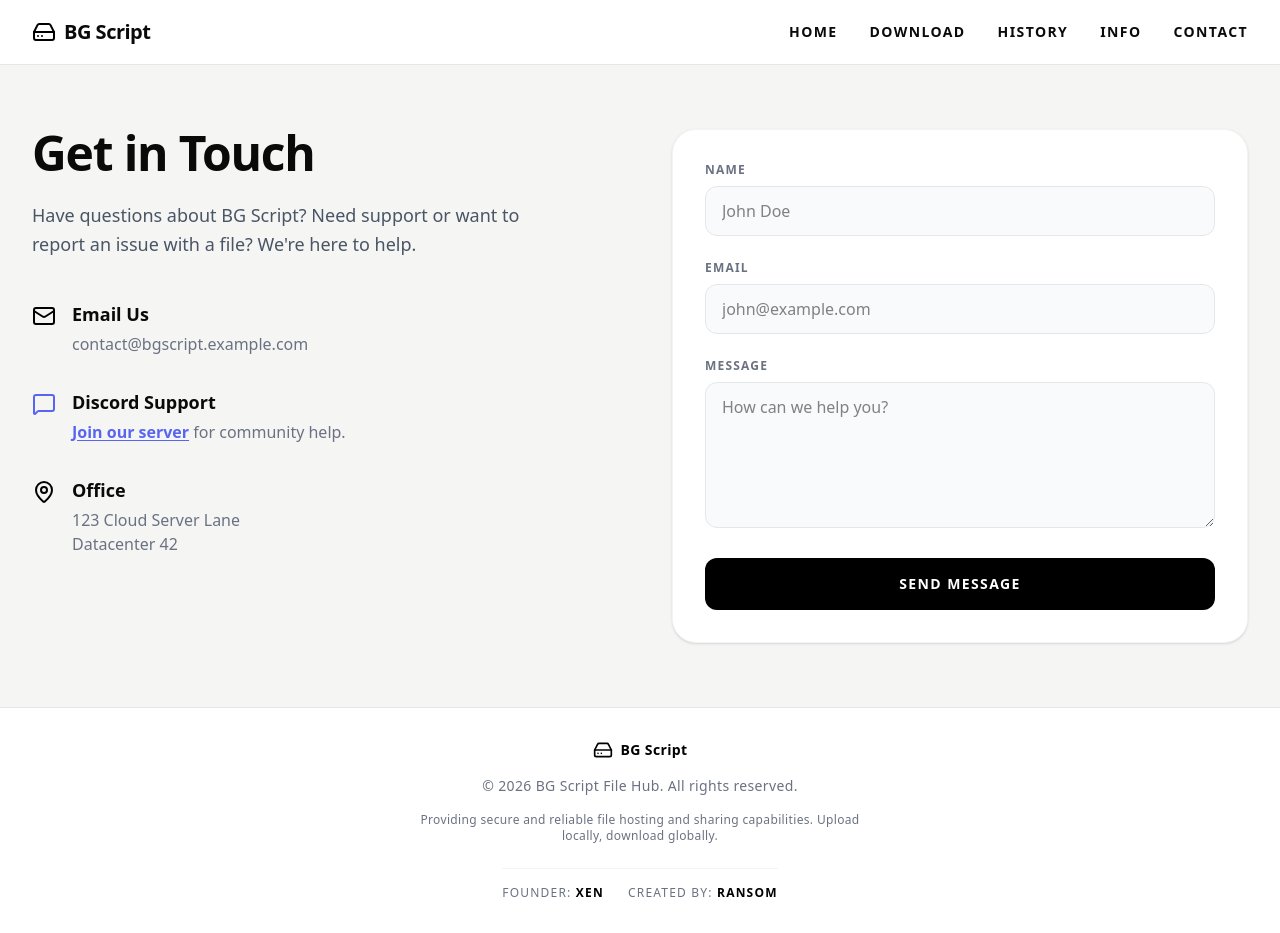
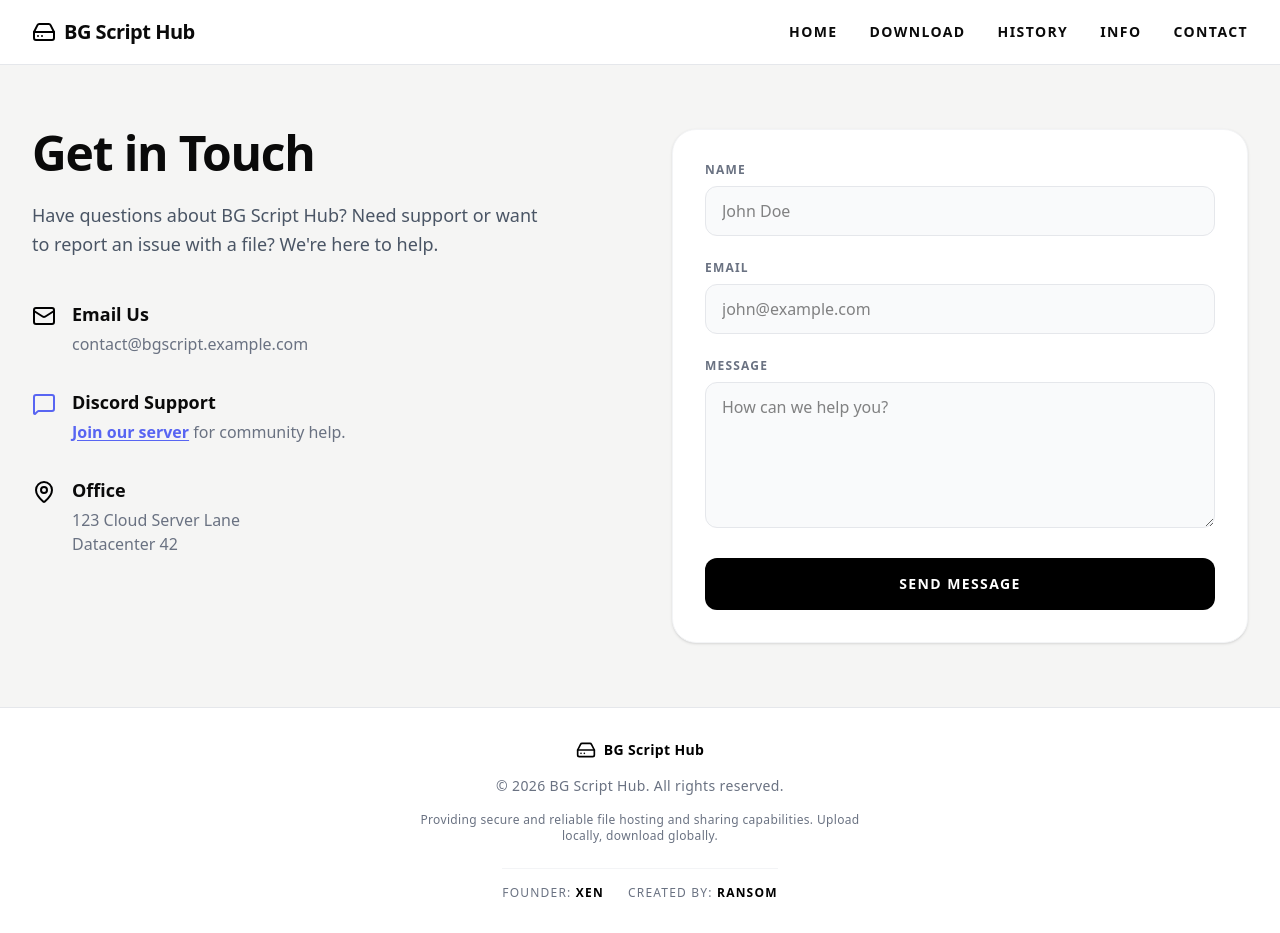
Before and after one commit to visionransom95/Bg-script-Hub, a React (Vite) app: page /contact in a window 1280 px wide. Built offline with nearby package versions, Linux system fonts and the light colour scheme.

Commit message:
refactor: Update application name to BG Script Hub
The application's name has been updated from "BG Script File Hub" to "BG Script Hub" across the UI, metadata, and documentation to reflect the core product more concisely. This change ensures consistency in branding.

```diff
--- a/index.html
+++ b/index.html
@@ -3,7 +3,7 @@
   <head>
     <meta charset="UTF-8" />
     <meta name="viewport" content="width=device-width, initial-scale=1.0" />
-    <title>My Google AI Studio App</title>
+    <title>BG Script Hub</title>
   </head>
   <body>
     <div id="root"></div>
--- a/metadata.json
+++ b/metadata.json
@@ -1,5 +1,5 @@
 {
-  "name": "BG Script File Hub",
+  "name": "BG Script Hub",
   "description": "Secure platform for storing and downloading files with joining discord and contacting features.",
   "requestFramePermissions": [],
   "majorCapabilities": []
--- a/src/components/Footer.tsx
+++ b/src/components/Footer.tsx
@@ -6,9 +6,9 @@ export default function Footer() {
       <div className="max-w-7xl mx-auto px-4 sm:px-6 lg:px-8 flex flex-col items-center gap-4">
         <div className="flex items-center gap-2 text-black">
           <HardDrive className="h-5 w-5" />
-          <span className="font-bold">BG Script</span>
+          <span className="font-bold">BG Script Hub</span>
         </div>
-        <p>&copy; {new Date().getFullYear()} BG Script File Hub. All rights reserved.</p>
+        <p>&copy; {new Date().getFullYear()} BG Script Hub. All rights reserved.</p>
         <p className="text-xs max-w-md mx-auto">
           Providing secure and reliable file hosting and sharing capabilities.
           Upload locally, download globally.
--- a/src/components/Navbar.tsx
+++ b/src/components/Navbar.tsx
@@ -24,7 +24,7 @@ export default function Navbar() {
           <div className="flex items-center">
             <Link to="/" className="flex items-center gap-2">
               <HardDrive className="h-6 w-6 text-black" />
-              <span className="font-bold text-xl tracking-tight">BG Script</span>
+              <span className="font-bold text-xl tracking-tight">BG Script Hub</span>
             </Link>
           </div>
 
--- a/src/pages/Contact.tsx
+++ b/src/pages/Contact.tsx
@@ -16,7 +16,7 @@ export default function Contact() {
         <div>
           <h1 className="text-4xl sm:text-5xl font-bold tracking-tight mb-6">Get in Touch</h1>
           <p className="text-lg text-gray-600 mb-10 max-w-lg leading-relaxed">
-            Have questions about BG Script? Need support or want to report an issue with a file? We're here to help.
+            Have questions about BG Script Hub? Need support or want to report an issue with a file? We're here to help.
           </p>
 
           <div className="space-y-8">
--- a/src/pages/Download.tsx
+++ b/src/pages/Download.tsx
@@ -80,7 +80,7 @@ export default function Download() {
     }
 
     zip.generateAsync({ type: "blob" }).then((content) => {
-      saveAs(content, "bg-script-archive.zip");
+      saveAs(content, "bg-script-hub-archive.zip");
     });
   };
 
--- a/src/pages/Info.tsx
+++ b/src/pages/Info.tsx
@@ -5,7 +5,7 @@ export default function Info() {
     <div className="max-w-4xl mx-auto px-4 sm:px-6 lg:px-8 py-16">
       <div className="text-center mb-16">
         <InfoIcon className="h-12 w-12 mx-auto mb-4" />
-        <h1 className="text-4xl sm:text-5xl font-bold tracking-tight mb-4">About BG Script</h1>
+        <h1 className="text-4xl sm:text-5xl font-bold tracking-tight mb-4">About BG Script Hub</h1>
         <p className="text-gray-500 uppercase tracking-widest text-sm font-semibold max-w-xl mx-auto">
           We provide a robust, no-nonsense file hosting and sharing platform for developers and users.
         </p>
```
Also changed, not shown: 1 other file (tests, documents, lock files or other folders).
